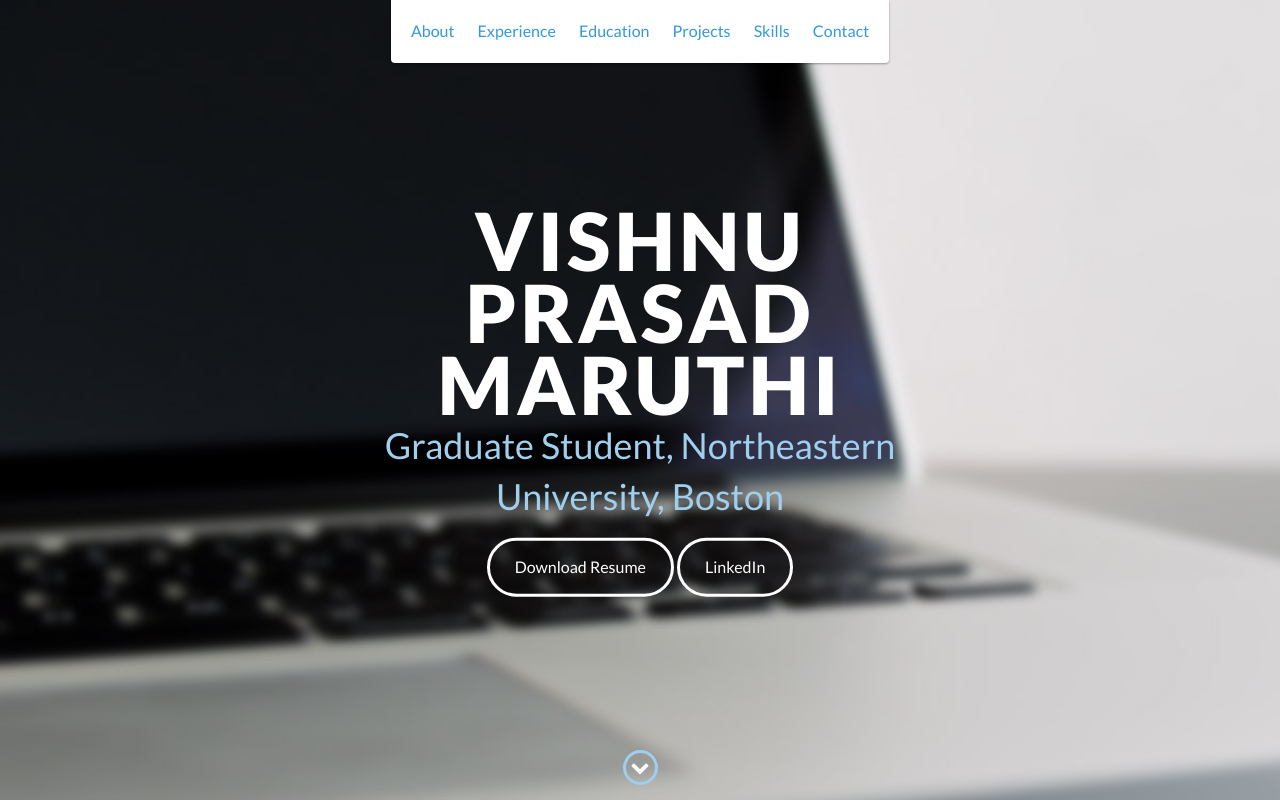
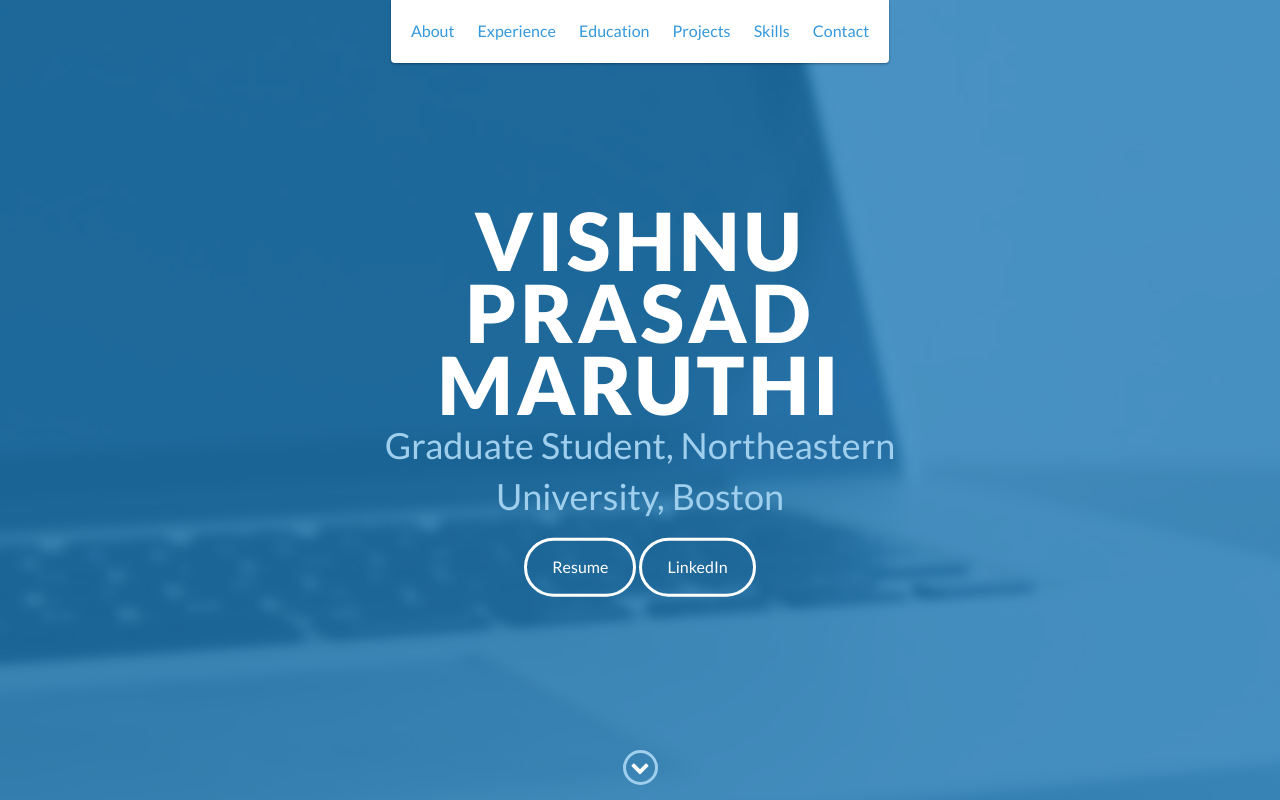
Before and after one commit to vishnuprasadmaruthi/Portfolio, a website: page index.html in a window 1280 px wide. Shown: the top 800 px of the page. Drawn offline with nearby package versions, Linux system fonts and the light colour scheme.

Commit message:
update 7

```diff
--- a/index.html
+++ b/index.html
@@ -55,12 +55,12 @@
         <div id="lead-content">
             <h1>Vishnu Prasad Maruthi</h1>
             <h2>Graduate Student, Northeastern University, Boston</h2>
-            <a href="https://drive.google.com/file/d/1HIiqf12V0IujUrLL32bmDIo7iQpcpxAC/view?usp=sharing" class="btn-rounded-white">Download Resume</a>
+            <a href="https://drive.google.com/file/d/1HIiqf12V0IujUrLL32bmDIo7iQpcpxAC/view?usp=sharing" class="btn-rounded-white">Resume</a>
             <a href="https://www.linkedin.com/in/vishnu-prasad-maruthi" class="btn-rounded-white">LinkedIn</a>
         </div>
         <!-- End #lead-content -->
 
-        <!-- <div id="lead-overlay"></div> -->
+        <div id="lead-overlay"></div>
 
         <div id="lead-down">
             <span>
```
